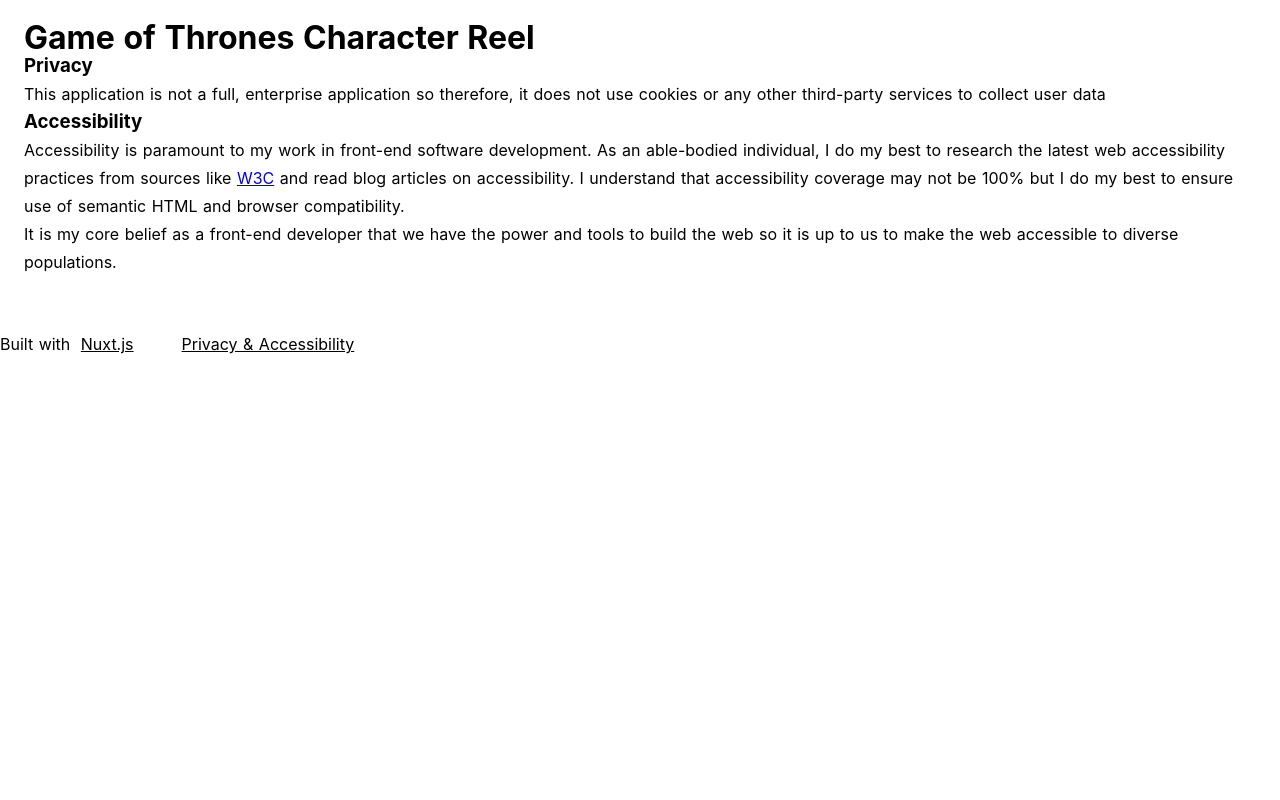
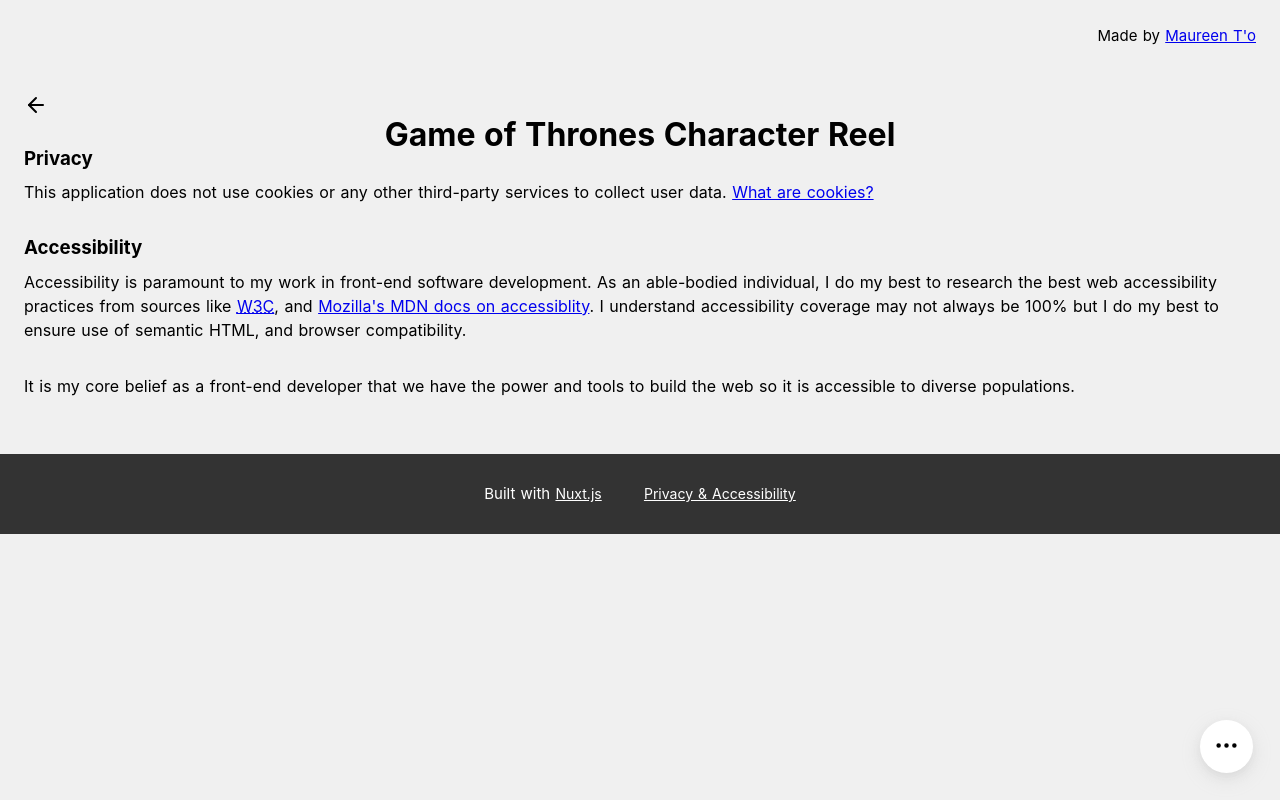
Before and after one commit to maureento8888/got-reel, a Nuxt app: page /Privacy in a window 1280 px wide. Built offline with nearby package versions, Linux system fonts and the light colour scheme.

Commit message:
Fix privacy page link

```diff
--- a/components/BackArrow.vue
+++ b/components/BackArrow.vue
@@ -1,9 +1,9 @@
 <template>
-	<div role="button">
+	<span role="button">
 		<NuxtLink to="/">
 			<img class="arrow" :src="arrow" alt="back to previous page" />
 		</NuxtLink>
-	</div>
+	</span>
 </template>
 
 <script>
--- a/components/Card.vue
+++ b/components/Card.vue
@@ -1,5 +1,6 @@
 <template>
 	<div>
+		<!-- <pre>{{ mountains.image }}</pre> -->
 		<div v-for="mountain in mountains" :key="mountain.id" class="card">
 			<img :src="mountain.image" :alt="mountain.title">
 			<div class="overlay">
@@ -8,7 +9,7 @@
 					<!-- prop {{ agify.age }} -->
 				</p>
 				<br>
-			<NuxtLink :to="mountain.slug" class="name">{{ card.name || card.aliases.toString() }}</NuxtLink>
+			<p class="name">{{ card.name || card.aliases.toString() }}</p> <!-- NuxtLink :to="mountain.slug" -->
 			</div>
 		</div>
 	</div>
@@ -16,22 +17,25 @@
 
 <script>
 	export default {
-	    // GET mountain imgs from API
+
+		data() {
+			return {
+				mountains: []
+			}
+		},
+
+  		// GET mountain imgs from API
 		async fetch() {
 			const api = "https://api.nuxtjs.dev/mountains";
 			this.mountains = await fetch(api)
 			.then(res =>
 			res.json())
 		},
+
 		props: {
 			card: {
 				type: Object,
 				required: true
-			},
-		},
-		data() {
-			return {
-				mountains: []
 			}
 		}
 	}
--- /dev/null
+++ b/components/CreditBadge.vue
@@ -0,0 +1,17 @@
+<template>
+	<header>Made by
+		<a href="https://github.com/maureento8888" target="_blank" rel="noopener noreferrer">Maureen T'o</a>
+    </header>
+</template>
+
+<style scoped>
+	/* Header */
+	header {
+		display: block;
+		padding-bottom: 3em;
+
+		font-size: var(--g-m-body-txt);
+		text-align: right;
+	}
+/*  */
+</style>
--- a/components/ProfileCard.vue
+++ b/components/ProfileCard.vue
@@ -1,5 +1,5 @@
 <template>
-	<div>
+	<span>
 		<button @click="toggleModal()">
 			<img :src="horizontalKebab" alt="See more" class="more" />
 		</button>
@@ -24,7 +24,7 @@
 				</a>
 			</div>
 		</div>
-	</div>
+	</span>
 </template>
 
 <script>
--- a/components/SearchBar.vue
+++ b/components/SearchBar.vue
@@ -1,7 +1,7 @@
 <template>
 	<section>
 		<div class="centered" role="search">
-			<input class="search" type="search" enterkeyhint="go" placeholder="e.g. Khaleesi..." aria-placeholder="e.g. Khaleesi...">
+			<input class="search" type="search" enterkeyhint="search" placeholder="e.g. Khaleesi..." aria-placeholder="e.g. Khaleesi...">
 			<div class="filter">
 				<button @click="toggleModal()">
 					<img :src="options" alt="filter by age, name/ alias, or allegiance" />
@@ -68,6 +68,8 @@ body {
 
 		background: var(--g-primary-white);
 		border-radius: 100px;
+
+		cursor: pointer;
 	}
 
 	img {
--- a/layouts/default.vue
+++ b/layouts/default.vue
@@ -1,20 +1,49 @@
 <template>
   <div>
     <div class="default-margin">
-        <Nuxt keep-alive />
+      <CreditBadge />
+      <Nuxt keep-alive />
+      <!-- Insert Profile Card component -->
+      <ProfileCard />
     </div>
     <footer class="centered">
-      Built with
-      <a href="https://nuxtjs.org" target="_blank" rel="noopener noreferrer">Nuxt.js</a>
-      <NuxtLink to="pages/privacy.vue" class="privacy">Privacy &amp; Accessibility</NuxtLink>
+      <p>Built with
+        <a href="https://nuxtjs.org" target="_blank" rel="noopener noreferrer">Nuxt.js</a>
+        <NuxtLink to="/privacy" class="privacy">Privacy &amp; Accessibility</NuxtLink>
+      </p>
     </footer>
   </div>
 </template>
 
-<script></script>
+<script>
+import CreditBadge from '@/components/CreditBadge.vue';
+import ProfileCard from '@/components/ProfileCard.vue';
+
+export default {
+  components: {
+    CreditBadge,
+    ProfileCard
+  }
+}
+</script>
 
 <style>
 /* Global Styles */
+
+:root {
+  /* Mobile - Main styles */
+  --g-primary-black: #333333;
+  --g-primary-white: #ffffff;
+  --g-secondary-grey: #707070;
+  --g-border: #a0a0a0;
+  --g-bg: #f0f0f0;
+  --g-disabled: #bfbfbf;
+
+  --g-m-header-txt: 1.25em; /* 20px */
+  --g-m-body-txt: 0.9375em; /* 15px */
+  --g-m-secondary-txt: 1.375em; /* 22px */
+}
+
 html {
   font-family:
     'Source Sans Pro',
@@ -31,8 +60,7 @@ html {
   -webkit-text-size-adjust: 100%;
   -moz-osx-font-smoothing: grayscale;
   -webkit-font-smoothing: antialiased;
-  box-sizing: border-box;
-  line-height: 1.75em;
+  line-height: 1.5em;
 }
 
 *,
@@ -46,13 +74,19 @@ html {
     padding: 1.5em 1.5em;
 }
 
+.centered {
+    display: flex;
+    justify-content: center;
+}
+
 body {
-    background: var(--g-bg);
+  background: var(--g-bg);
 }
 
 /* Footer */
 footer {
   padding: 1.875em 0;
+
   background: var(--g-primary-black);
 }
 
@@ -62,10 +96,6 @@ footer a {
   font-size: var(--g-m-body-txt);
 }
 
-footer a {
-  margin-left: 5px;
-}
-
 .privacy {
   margin-left: 3em;
 }
--- a/pages/Privacy.vue
+++ b/pages/Privacy.vue
@@ -1,20 +1,33 @@
 <template>
-	<main class="centered">
-		<h1>Game of Thrones Character Reel</h1>
+	<main>
+		<BackArrow />
+		<h1 class="centered">Game of Thrones Character Reel</h1>
 		<h3>Privacy</h3>
-		<p>This application is not a full, enterprise application so therefore, it does not use cookies or any other third-party services to collect user data</p>
+		<p>This application does not use cookies or any other third-party services to collect user data. <a href="https://www.cookiesandyou.com" target="_blank" rel="noopener noreferrer">What are cookies?</a></p>
 		<h3>Accessibility</h3>
-		<p>Accessibility is paramount to my work in front-end software development. As an able-bodied individual, I do my best to research the latest web accessibility practices from sources like <a href="#" rel="noopener noreferrer" alt="link to World Wide Web Consortium (W3C)">W3C</a> and read blog articles on accessibility. I understand that accessibility coverage may not be 100% but I do my best to ensure use of semantic HTML and browser compatibility.</p>
-		<p>It is my core belief as a front-end developer that we have the power and tools to build the web so it is up to us to make the web accessible to diverse populations.</p>
+		<p>Accessibility is paramount to my work in front-end software development. As an able-bodied individual, I do my best to research the best web accessibility practices from sources like <a href="https://www.w3.org/TR/wai-aria-practices-1.2/" target="_blank" rel="noopener noreferrer" alt="link to World Wide Web Consortium site">
+		<abbr title="World Wide Web Consortium">W3C</abbr>
+		</a>, and <a href="https://developer.mozilla.org/en-US/docs/Web/Accessibility" target="_blank" rel="noopener noreferrer">Mozilla's MDN docs on accessiblity</a>. I understand accessibility coverage may not always be 100% but I do my best to ensure use of semantic HTML, and browser compatibility.</p>
+		<p>It is my core belief as a front-end developer that we have the power and tools to build the web so it is accessible to diverse populations.</p>
 	</main>
 </template>
 
 <script>
+import BackArrow from '@/components/BackArrow.vue';
+
 export default {
-
+  components: {
+	  BackArrow
+  },
 }
 </script>
 
 <style scoped>
+	h3 {
+		padding-bottom: 0.5em;
+	}
 
+	p {
+		padding-bottom: 2em;
+	}
 </style>
--- a/pages/index.vue
+++ b/pages/index.vue
@@ -1,29 +1,21 @@
 <template>
 	<body>
-        <header>
-            Made by
-            <a href="https://github.com/maureento8888" target="_blank" rel="noopener noreferrer">Maureen T'o</a>
-        </header>
         <h1 class="centered cinzel-ff">Game of Thrones Character Reel</h1>
         <!-- Insert SearchBar component -->
         <SearchBar />
         <!-- Insert CardList page -->
         <CardList />
-        <!-- Insert Profile Card component -->
-        <ProfileCard />
 	</body>
 </template>
 
 <script>
 import CardList from '@/pages/CardList.vue';
 import SearchBar from '@/components/SearchBar.vue';
-import ProfileCard from '@/components/ProfileCard.vue';
 
 export default {
 	components: {
 		CardList,
-		SearchBar,
-		ProfileCard
+		SearchBar
 	}
 }
 </script>
@@ -31,39 +23,10 @@ export default {
 <style>
 @import url('https://fonts.googleapis.com/css2?family=Cinzel:wght@800&display=swap');
 
-:root {
-  /* Mobile - Main styles */
-  --g-primary-black: #333333;
-  --g-primary-white: #ffffff;
-  --g-secondary-grey: #707070;
-  --g-border: #a0a0a0;
-  --g-bg: #f0f0f0;
-  --g-disabled: #bfbfbf;
-
-  --g-m-header-txt: 1.25em; /* 20px */
-  --g-m-body-txt: 0.9375em; /* 15px */
-  --g-m-secondary-txt: 1.375em; /* 22px */
-}
-
 .cinzel-ff {
     font-family: 'Cinzel', serif;
     text-align: center;
 }
-
-.centered {
-    display: flex;
-    justify-content: center;
-}
-
-/* Header */
-header {
-    display: block;
-    padding-bottom: 3em;
-
-    font-size: var(--g-m-body-txt);
-    text-align: right;
-}
-/*  */
 
 /* Main */
 h1 {
```
Also changed, not shown: pages/CardList.vue (+6 -3 lines), 4 other files (tests, documents, lock files or other folders).
